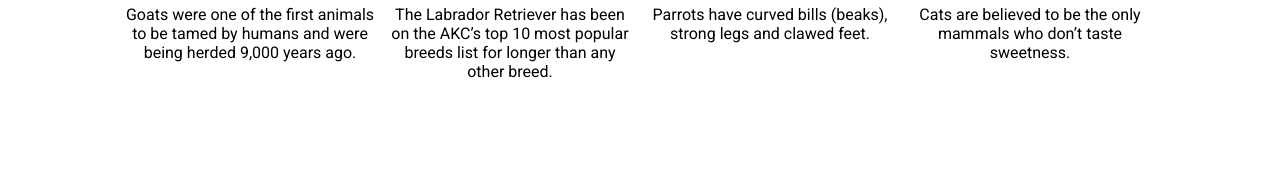
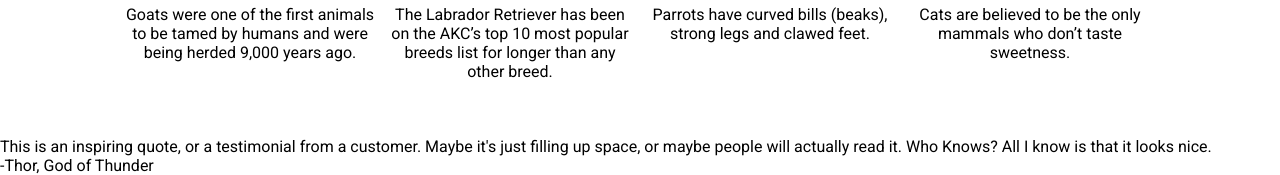
Before and after one commit to daviddoll8/foundations-landing-page, a plain HTML site: page index.html in a window 1280 px wide. Shown: the part 738-913 px from the top of the page. Before the commit the page ends 875 px from the top, so only its background shows below. Drawn offline with Linux system fonts and the light colour scheme.

Commit message:
Add html to the landing page for the quote section

```diff
--- a/index.html
+++ b/index.html
@@ -40,6 +40,7 @@
       </div>
     </div>
   </div>
+
   <div class="information-header">
     Some random information.
   </div>
@@ -77,5 +78,16 @@
       </div>
     </div>
   </div>
+
+  <div class="quotes-section">
+    <div class="quote">
+      This is an inspiring quote, or a testimonial from a customer. Maybe
+      it's just filling up space, or maybe people will actually read it.
+      Who Knows? All I know is that it looks nice.
+    </div>
+    <div class="quote-author">
+      -Thor, God of Thunder
+    </div>
+  </div>
 </body>
 </html>
```
